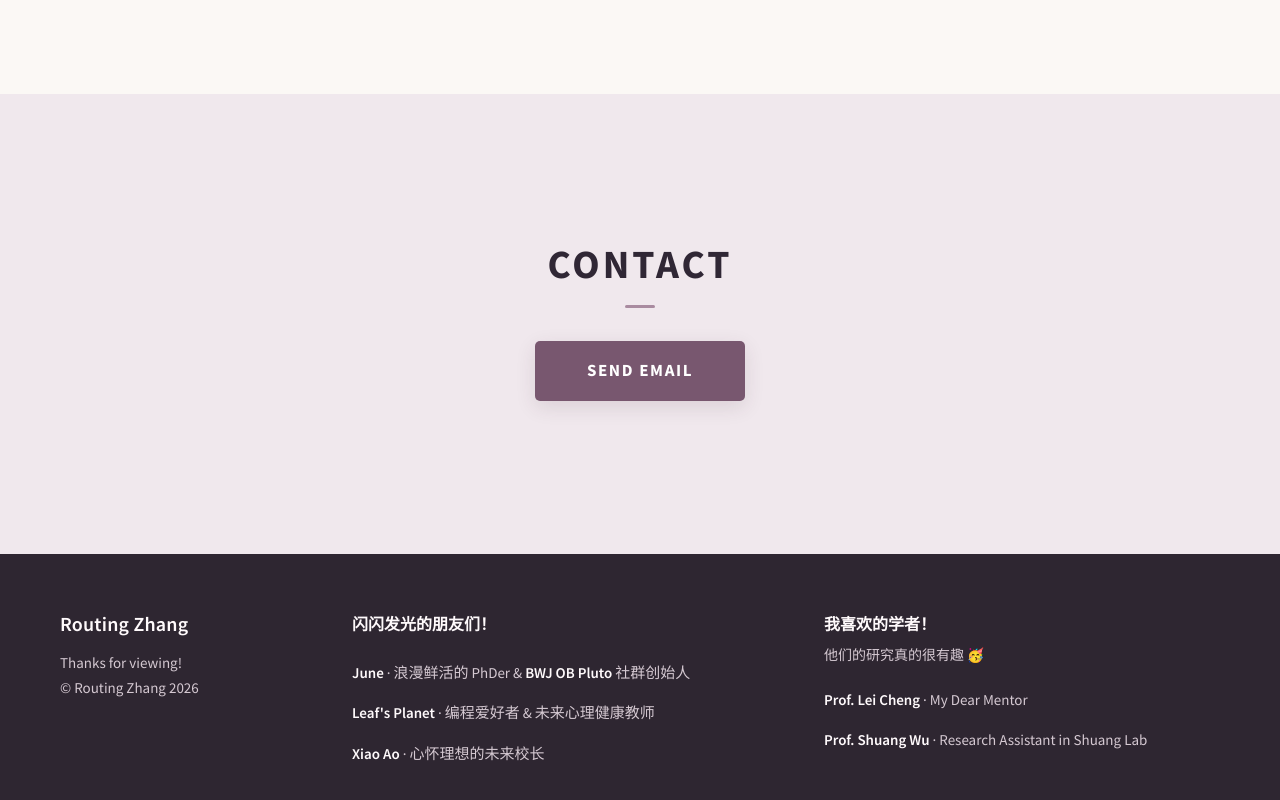
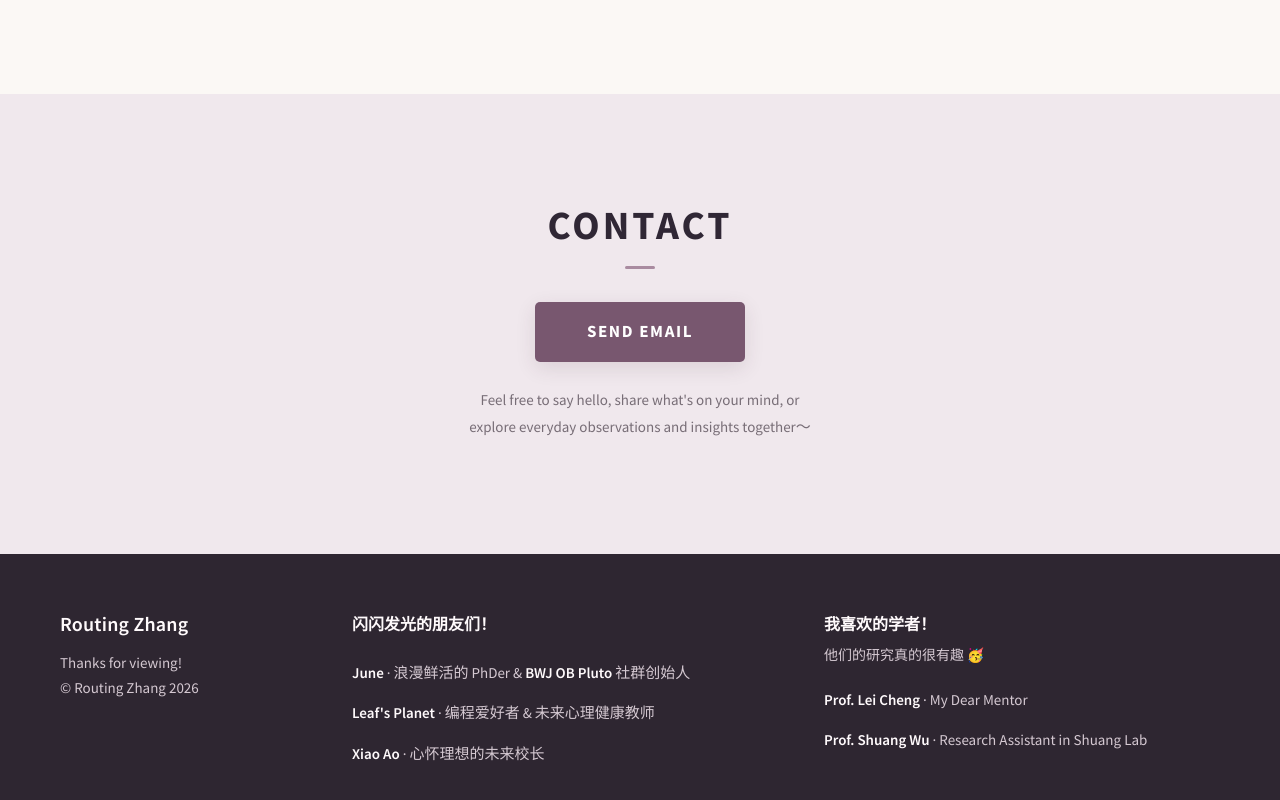
Before and after one commit to RoutingZhang/Routingzhang-socialpsychology, a plain HTML site: page index.html in a window 1280 px wide. Shown: the part 4745-5545 px from the top of the page. Drawn offline with Linux system fonts and the light colour scheme.

Commit message:
Add files via upload

```diff
--- a/index.html
+++ b/index.html
@@ -131,6 +131,7 @@
   <div class="wrap">
     <h2 id="contact-title">Contact</h2>
     <a class="email-button" href="mailto:routingzhang@mail.bnu.edu.cn">Send Email</a>
+    <p class="contact-note" style="max-width:580px;text-wrap:balance;margin:24px auto 0;font-size:15px;line-height:1.8;color:var(--muted)">Feel free to say hello, share what's on your mind, or explore everyday observations and insights together～</p>
   </div>
 </section>
 <footer class="footer">
```
